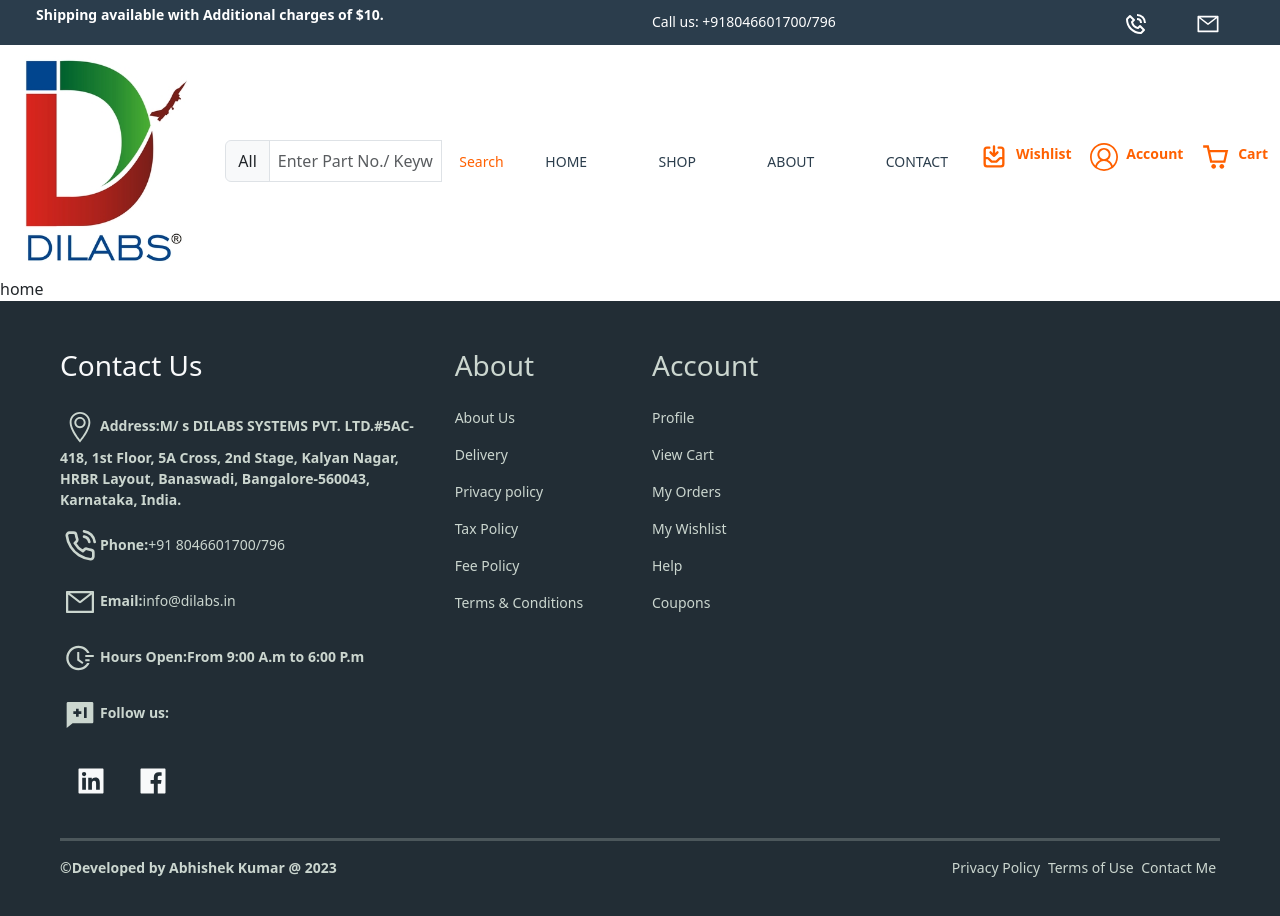
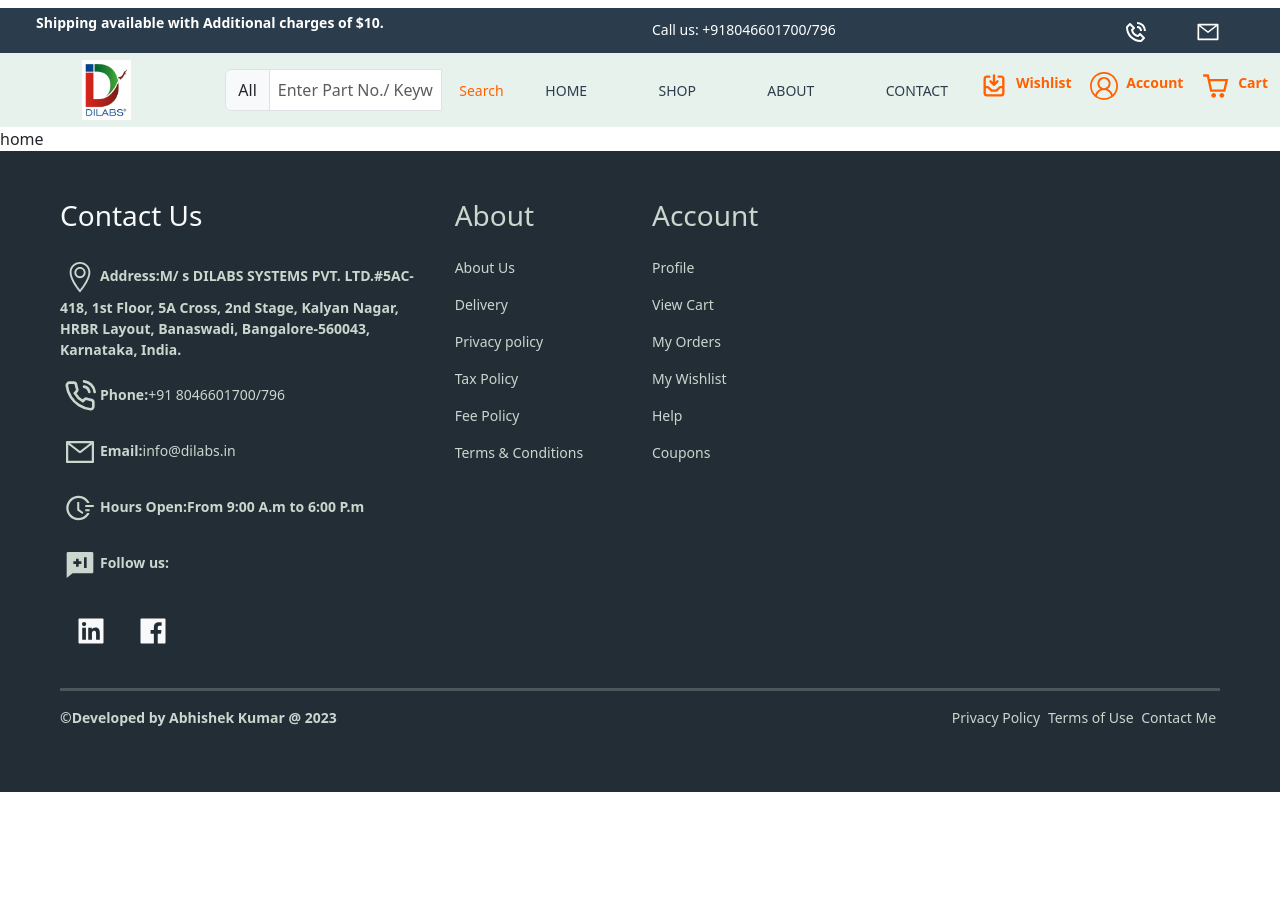
Before and after one commit to DILABS-WEB/Dilabs_Product, a React (Vite) app: page / in a window 1280 px wide. Shown: the top 916 px of the page. After the commit the page ends 800 px from the top, so only its background shows below. Built offline with nearby package versions, Linux system fonts and the light colour scheme.

Commit message:
updated with the logo

```diff
--- a/src/App.css
+++ b/src/App.css
@@ -20,7 +20,7 @@
 
 .logo {
   max-width: 100%;
-
+height: 60px;
 }
 a{
   text-decoration: none;
@@ -106,6 +106,9 @@ animation-timing-function:linear;
   color:var(--search)
 
 }
+.header-upper{
+  background-color: var(--lighter2);
+}
 .nav-links a{
   font-size: 14px;
   text-transform: uppercase;
```
